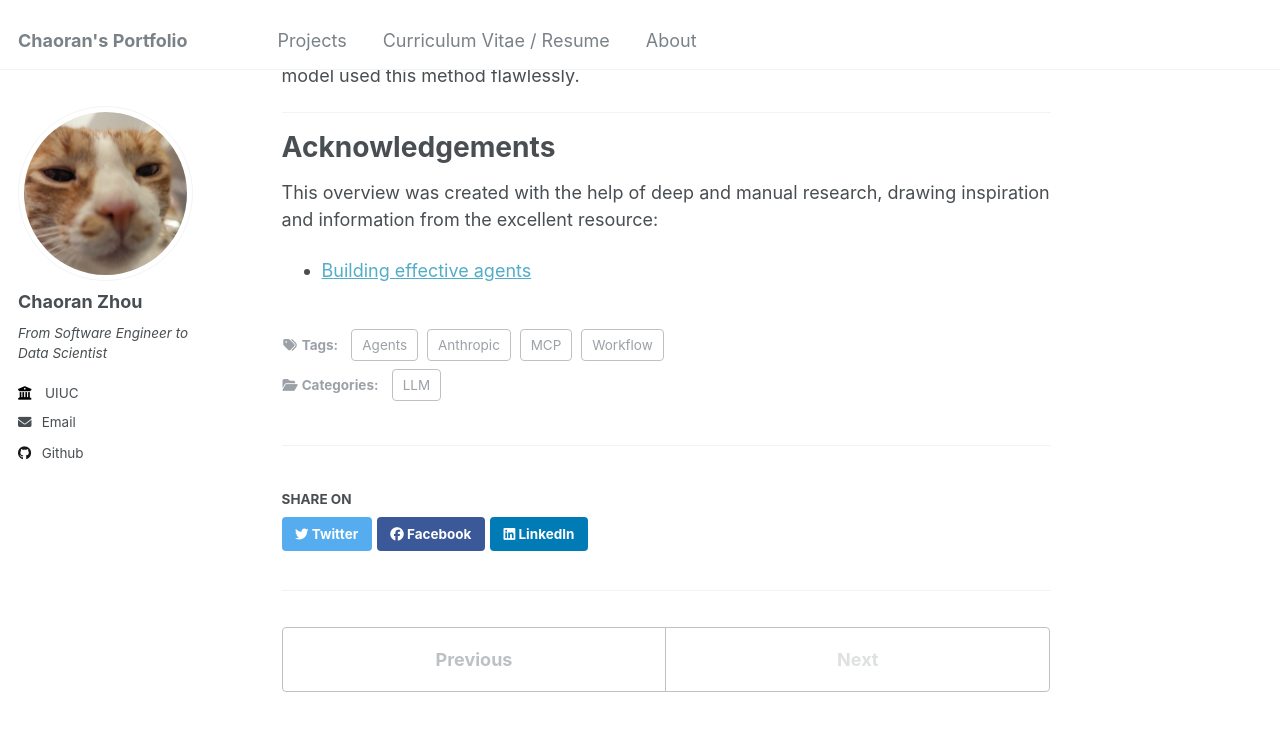
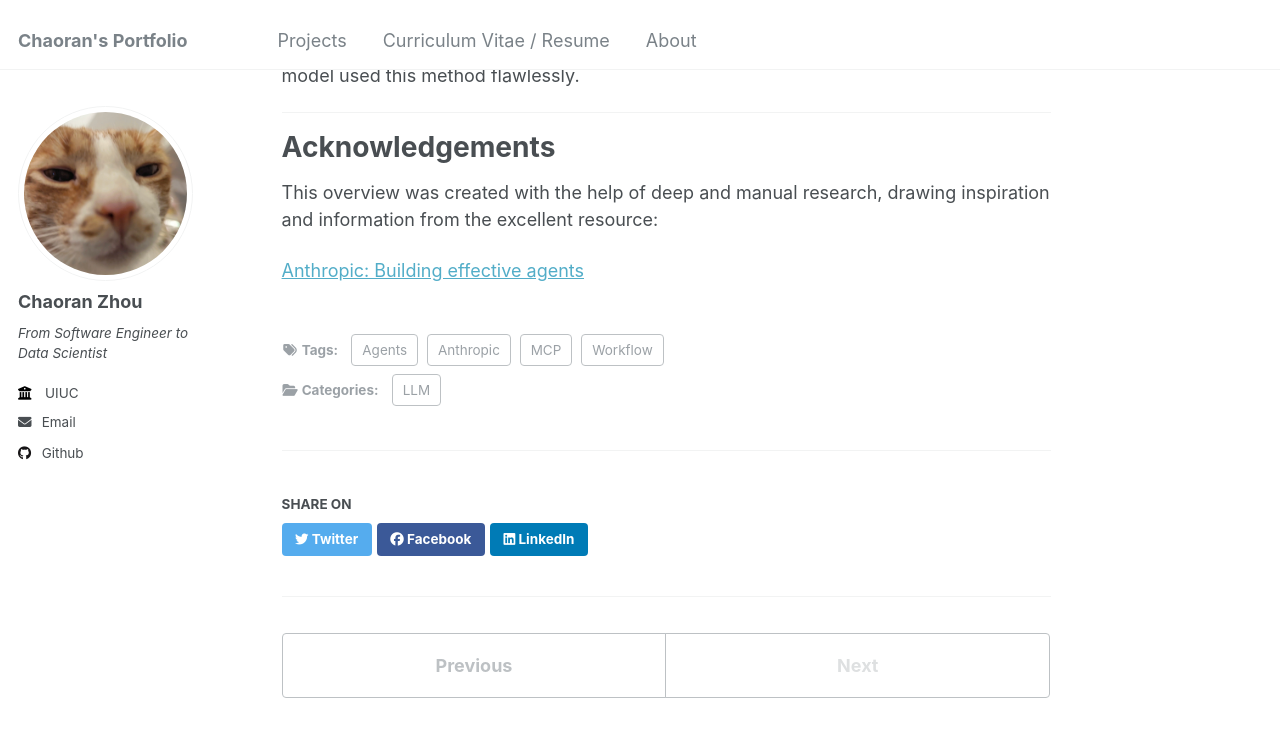
Before and after one commit to ranranrunforit/ranranrunforit.github.io, a Jekyll site: the page built from _projects/project-19.md, in a window 1280 px wide and 900 px high, scrolled down 11823 px. Shown: the top 737 px of the window. Built offline with Jekyll 4.4.1, drawn with Linux system fonts in a browser that asks for light colours.

Commit message:
Update project-19.md

```diff
--- a/_projects/project-19.md
+++ b/_projects/project-19.md
@@ -239,4 +239,4 @@
 
 This overview was created with the help of deep and manual research, drawing inspiration and information from the excellent resource:
 
-- [Building effective agents](https://www.anthropic.com/engineering/building-effective-agents)
+[Anthropic: Building effective agents](https://www.anthropic.com/engineering/building-effective-agents)
```
